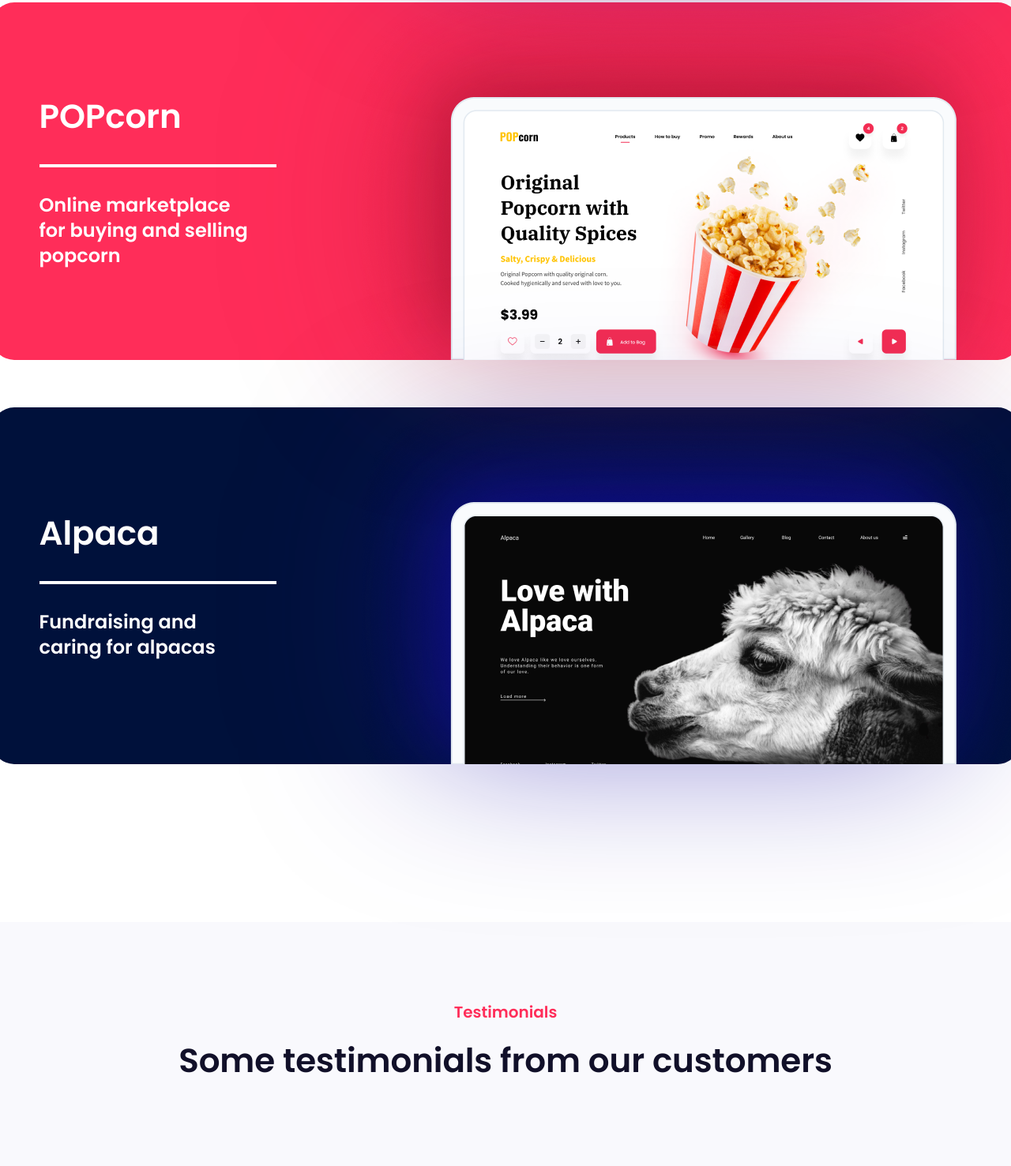
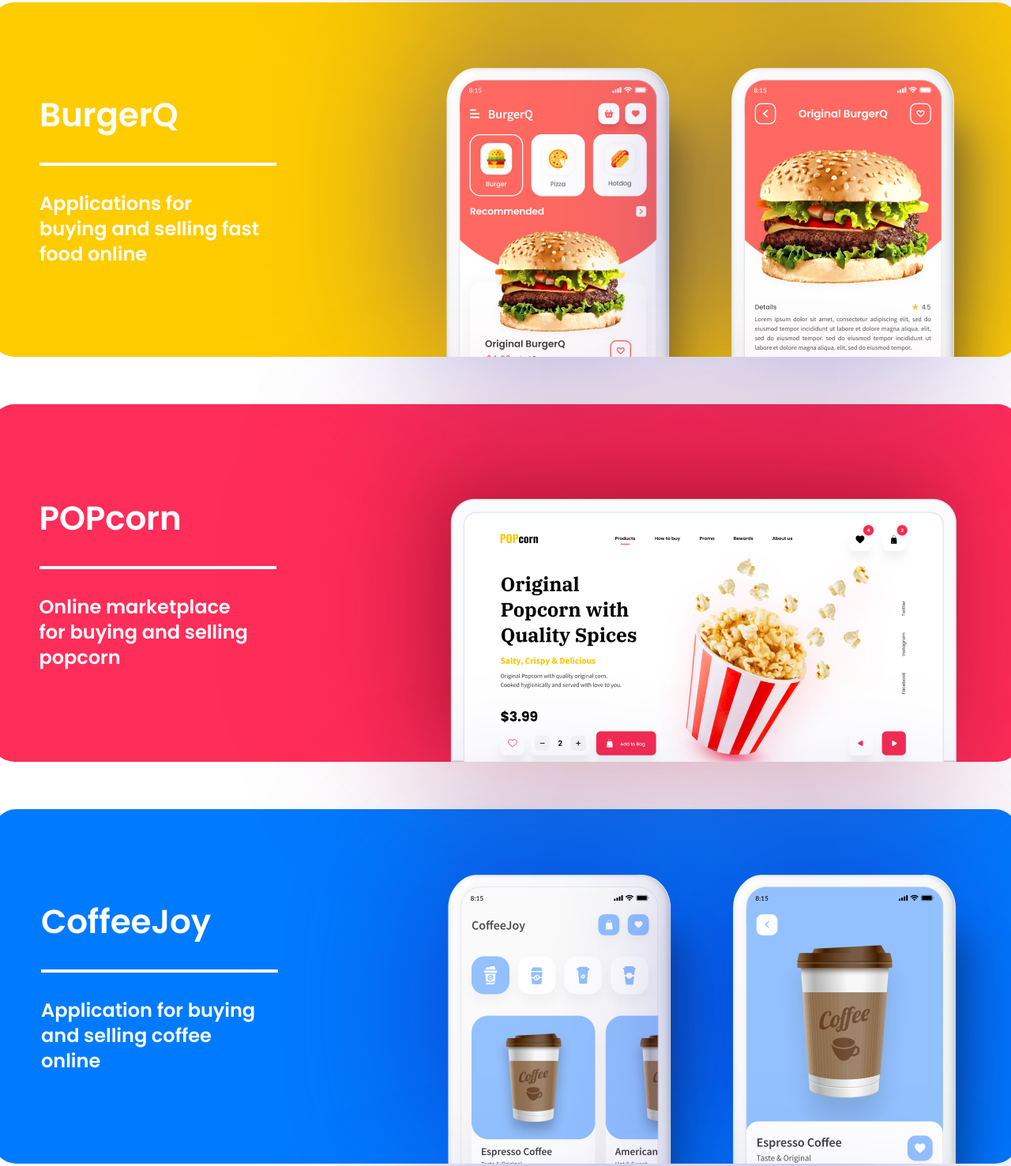
Before and after one commit to Meli56/Meli56.github.io, a website: page work.html in a window 1280 px wide. Shown: the part 2093-3570 px from the top of the page at 79% size. Drawn offline with Linux system fonts and the light colour scheme; files whose address does not match are found by name.

Commit message:
page work cadre

```diff
--- a/src/scss/modules/molecules/_section.scss
+++ b/src/scss/modules/molecules/_section.scss
@@ -392,6 +392,17 @@ $orange:#FF6800;
 .cadre-work1 img {
   filter: drop-shadow(-20px -20px 100px rgba(23, 13, 166, 0.5));
 }
+.cadre-work2{
+  display: flex;
+  flex-direction: row;
+  background: #FFCC00;
+  border-radius: 28px;
+}
+
+.cadre-work2 img {
+  filter: drop-shadow(-20px -20px 100px rgba(23, 13, 166, 0.5));
+  padding-top: 83px;
+}
 
 
 .cadre-work3{
@@ -408,6 +419,17 @@ $orange:#FF6800;
   filter: drop-shadow(-20px -20px 100px rgba(161, 16, 46, 0.5));
 }
 
+.cadre-work4{
+  display: flex;
+  flex-direction: row;
+  background: #007BFF;
+  border-radius: 28px;
+}
+
+.cadre-work4 img {
+  filter: drop-shadow(-20px -20px 100px rgba(23, 13, 166, 0.5));
+  padding-top: 83px;
+}
 
 .cadre-work5{
   display: flex;
@@ -423,6 +445,18 @@ $orange:#FF6800;
   filter: drop-shadow(-20px -20px 100px rgba(23, 13, 166, 0.5));
 }
 
+.cadre-work6{
+  display: flex;
+  flex-direction: row;
+  background: #5CC8FC;
+  border-radius: 28px;
+}
+
+.cadre-work6 img {
+  filter: drop-shadow(-20px -20px 100px rgba(23, 13, 166, 0.5));
+  padding-top: 83px;
+}
+
 
 .text-cadre{
   max-width: 400px;
@@ -432,6 +466,8 @@ $orange:#FF6800;
   align-items: flex-start;
   padding: 0px 60px;
   gap: 32px;
+  align-self: center;
+
 
 }
 
--- a/work.html
+++ b/work.html
@@ -52,6 +52,7 @@
                 <h6 style="color: #FF2D59;">Our Latest Project</h6>
                 <h3 class="title-h3">This is the last variety of projects we have worked on</h3>
             </div>
+
             <div class="cadre-work1">
                 <div class="text-cadre">
                     <h3>M’Course</h3>
@@ -60,23 +61,51 @@
                 </div>
                 <img class="" src="/src/assets/img/photo/mockup.png" alt="mockup">
             </div>
+            <div class="cadre-work2">
+                <div class="text-cadre">
+                    <h3>BurgerQ</h3>
+                    <div class="rectangle-trait"></div>
+                    <h5>Applications for buying and selling fast food online</h5>
+                </div>
+                <img class="" src="/src/assets/img/photo/burger1.png" alt="burger1" style="margin-left: 175px;">
+                <img class="" src="/src/assets/img/photo/burger2.png" alt="burger2">
+            </div>
+
             <div class="cadre-work3">
                 <div class="text-cadre">
                     <h3>POPcorn</h3>
                     <div class="rectangle-trait"></div>
                     <h5>Online marketplace for buying and selling popcorn</h5>
                 </div>
-                    <img src="/src/assets/img/photo/mockup2.png" alt="mockup">
+                <img src="/src/assets/img/photo/mockup2.png" alt="mockup2">
             </div>
+            <div class="cadre-work4">
+                <div class="text-cadre">
+                    <h3>CoffeeJoy</h3>
+                    <div class="rectangle-trait"></div>
+                    <h5>Application for buying and selling coffee online</h5>
+                </div>
+                <img class="" src="/src/assets/img/photo/coffee1.png" alt="coffee1" style="margin-left: 175px;">
+                <img class="" src="/src/assets/img/photo/coffee2.png" alt="coffee2">
+            </div>
+
             <div class="cadre-work5">
                 <div class="text-cadre">
                     <h3>Alpaca</h3>
                     <div class="rectangle-trait"></div>
                     <h5>Fundraising and caring for alpacas</h5>
                 </div>
-                    <img src="/src/assets/img/photo/mockup3.png" alt="mockup">
+                <img src="/src/assets/img/photo/mockup3.png" alt="mockup3">
             </div>
-
+            <div class="cadre-work6">
+                <div class="text-cadre">
+                    <h3>Shopipiy</h3>
+                    <div class="rectangle-trait"></div>
+                    <h5>Online marketplace to sell and buy clothes</h5>
+                </div>
+                <img class="" src="/src/assets/img/photo/clothes1.png" alt="clothes1" style="margin-left: 175px;">
+                <img class="" src="/src/assets/img/photo/clothes2.png" alt="clothes2">
+            </div>
         </section>
 
         <section class="content6">
```
Also changed, not shown: dist/css/styles.css, src/assets/img/photo/burger1.png (added), src/assets/img/photo/burger2.png (added), src/assets/img/photo/clothes1.png (added), src/assets/img/photo/clothes2.png (added), src/assets/img/photo/coffee1.png (added), src/assets/img/photo/coffee2.png (added), 1 other file. Lines whose indentation alone changed are shown as unchanged.
